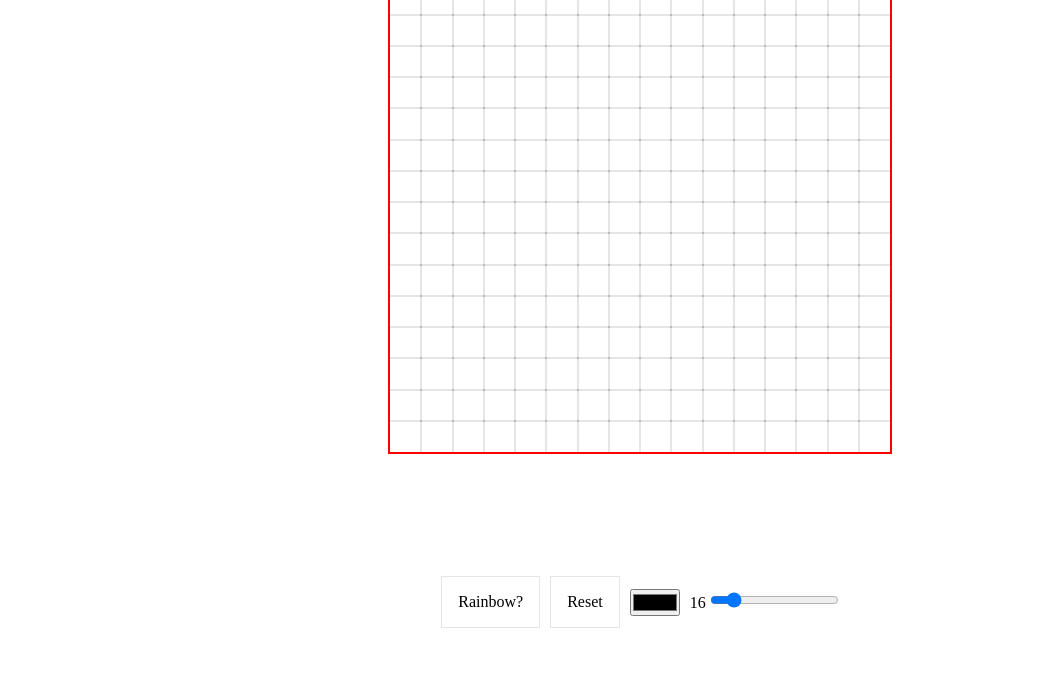
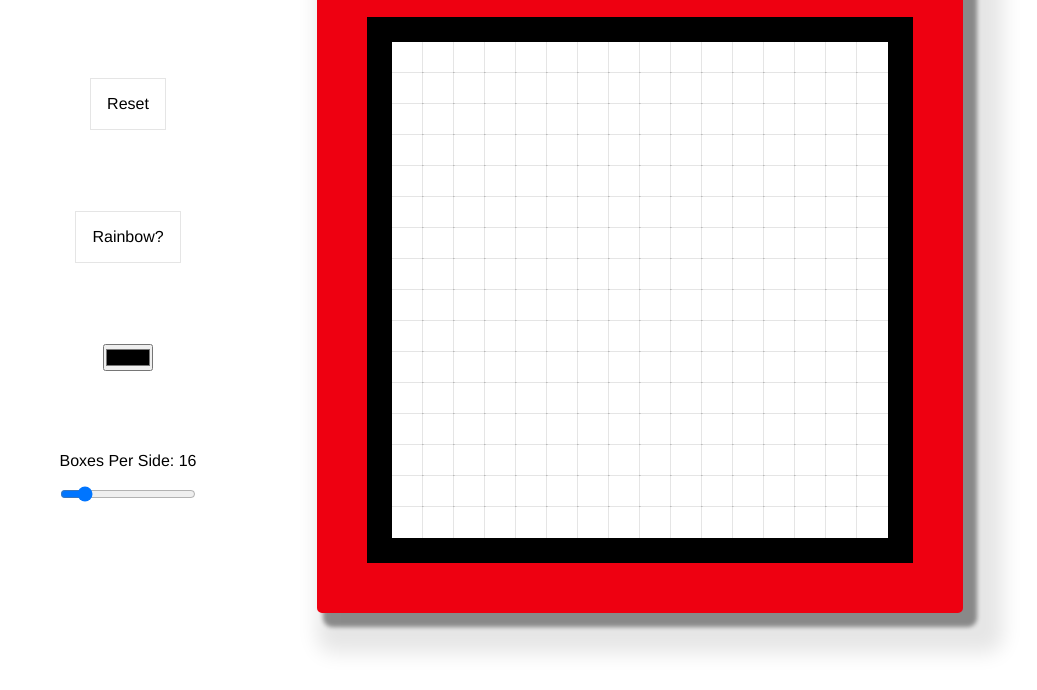
Before and after one commit to renzyq19/top-etchasketch, a plain HTML site: page index.html in a window 1280 px wide. Shown: the part 110-800 px from the top of the page, without its empty margins (0-1037 px from the left). Drawn offline with Linux system fonts and the light colour scheme.

Commit message:
made it prettier

```diff
--- a/index.html
+++ b/index.html
@@ -1,7 +1,7 @@
 <!DOCTYPE html>
 <html>
   <head>
-    <title>Title</title>
+    <title>Etcha Sketch</title>
     <meta charset="UTF-8" />
     <script type="module" src="./module.js" defer></script>
     <script type="text/javascript" src="./script.js" defer></script>
@@ -10,13 +10,22 @@
   <body>
     <div id="root"></div>
     <div class="options">
+      <div id="reset">Reset</div>
       <div id="rainbow">Rainbow?</div>
-      <div id="reset">Reset</div>
       <input type="color" />
       <div class="size_slider">
-        <label for="size">16</label>
-        <input type="range" name="size" min="8" max="64" step="8" value="16" />
+        <label for="size">Boxes Per Side: 16</label>
+        <input
+          orient="vertical"
+          type="range"
+          name="size"
+          min="8"
+          max="64"
+          step="8"
+          value="16"
+        />
       </div>
     </div>
+    <h1>Etcha Sketch</h1>
   </body>
 </html>
--- a/module.js
+++ b/module.js
@@ -1,19 +1,25 @@
 const root = document.querySelector("#root");
 const rainbowButton = document.querySelector("#rainbow");
 const resetButton = document.querySelector("#reset");
+const colorPicker = document.querySelector("input[type=color");
 const sizeSlider = document.querySelector(".size_slider");
 
-let size = 32;
 document.currentColor = ``;
 let hue;
 let rainbowFlag = false;
 
 const hsl = (h, s, l) => `hsl(${h},${s}%,${l}%)`;
 
-function makeBoxes(size) {
+function makeBoxes() {
+  const size = parseInt(sizeSlider.children[1].value);
   root.replaceChildren();
   document.documentElement.style.setProperty("--boxes-per-side", size);
-  for (let i = 0; i < size * size; i++) {
+  document.documentElement.style.setProperty(
+    "--box-size",
+    `${Math.floor(500 / size)}px`
+  );
+  for (let i = 0; i < size; i++) {
+    for (let j = 0; j < size; j++) {
       const el = document.createElement("div");
       el.addEventListener(
         "mousemove",
@@ -28,7 +34,10 @@ function makeBoxes(size) {
           once: true,
         }
       );
+      el.classList.add(`x${i}y${j}`);
+
       root.appendChild(el);
+    }
   }
 }
 
@@ -42,23 +51,24 @@ rainbowButton.addEventListener("click", () => {
 resetButton.addEventListener("click", reset);
 
 function reset() {
+  root.classList.add("shaking");
+  setTimeout(() => root.classList.remove("shaking"), 500);
   rainbowFlag = false;
   rainbowButton.textContent = "Rainbow?";
   hue = 0;
   document.currentColor = "";
-  makeBoxes(size);
+  colorPicker.value = 0x000000;
+  makeBoxes();
 }
-document
-  .querySelector("input[type=color")
-  .addEventListener("input", function () {
+colorPicker.addEventListener("input", function () {
   document.currentColor = this.value;
 });
 
 sizeSlider.addEventListener("change", function (e) {
-  makeBoxes(e.target.value);
+  reset();
 });
 sizeSlider.addEventListener("input", function (e) {
-  this.children[0].textContent = e.target.value;
+  this.children[0].textContent = `Boxes Per Side: ${e.target.value}`;
 });
 
-makeBoxes(sizeSlider.children[1].value);
+reset();
--- a/style.css
+++ b/style.css
@@ -6,6 +6,25 @@
 
 :root {
   --boxes-per-side: 16;
+  --box-size: 30px;
+  --shake-size: 20px;
+  font-family: helvetica, arial, sans;
+}
+
+@keyframes shake {
+  0% {
+    transform: translateX(var(--shake-size));
+  }
+  50% {
+    transform: translateX(calc(0-var(--shake-size)));
+  }
+  100% {
+    transform: translateX(0);
+  }
+}
+
+.shaking {
+  animation: 50ms 5 alternate shake;
 }
 
 body {
@@ -13,20 +32,35 @@ body {
   position: absolute;
   display: grid;
   place-items: center;
+  grid-template-columns: repeat(5, 1fr);
+  grid-template-rows: repeat(5, 1fr);
 }
 
 #root {
-  --side-length: 500px;
-  width: var(--side-length);
-  height: var(--side-length);
+  width: calc(var(--box-size) * var(--boxes-per-side));
+  height: calc(var(--box-size) * var(--boxes-per-side));
   display: flex;
   flex-wrap: wrap;
-  outline: 2px red solid;
+  position: relative;
+  grid-row: 2 / 5;
+  grid-column: 2 / 5;
+}
+#root::after {
+  content: "";
+  position: absolute;
+  inset: -75px;
+  background-color: black;
+  z-index: -1;
+  border-radius: 5px;
+  border: 50px solid #ee0011;
+  box-shadow: 10px 10px 4px 4px rgba(0, 0, 0, 0.4),
+    20px 20px 20px 20px rgba(0, 0, 0, 0.1);
 }
 
 #root > * {
-  width: calc(var(--side-length) / var(--boxes-per-side));
-  height: calc(var(--side-length) / var(--boxes-per-side));
+  width: var(--box-size);
+  height: var(--box-size);
+  background-color: white;
   outline: 1px solid rgba(0, 0, 0, 0.1);
   transition: all ease 200ms;
 }
@@ -43,9 +77,21 @@ body {
 }
 
 .options {
+  height: 100%;
+
+  grid-row: 2 / span 3;
+  grid-column: 1 / span 1;
   display: flex;
+  flex-direction: column;
+  justify-content: space-around;
+  align-items: center;
   gap: 10px;
-  place-items: center;
 }
 .size_slider {
+  display: flex;
+  flex-direction: column;
 }
+.size_slider > label {
+  display: block;
+  margin-bottom: 1em;
+}
```
Lines whose indentation alone changed are shown as unchanged.
